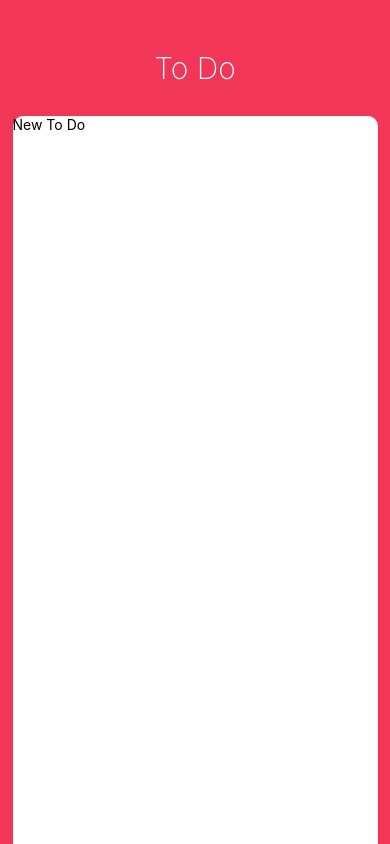
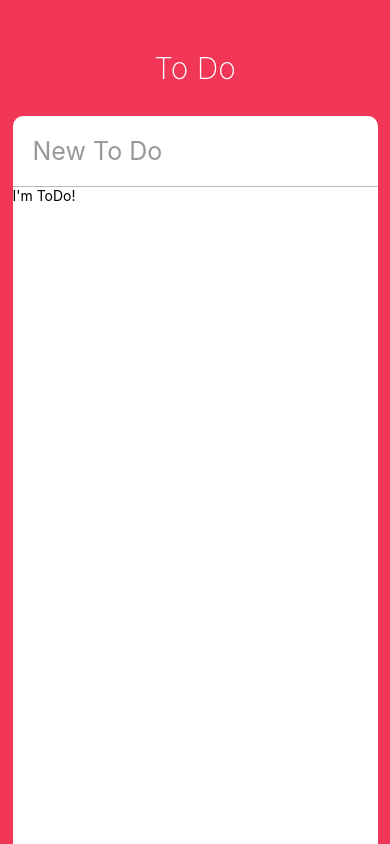
Before and after one commit to amanaksu/todoApp, a React Native app: screen / in a window 390 px wide. Built offline with nearby package versions, Linux system fonts and the light colour scheme.

Commit message:
Coding the UI part 2 - Input

```diff
--- a/App.js
+++ b/App.js
@@ -1,18 +1,43 @@
 import React from 'react';
-import { StyleSheet, Text, View, StatusBar, TextInput, Dimensions, Platform} from 'react-native';
+import { StyleSheet, Text, View, StatusBar, TextInput, Dimensions, Platform, ScrollView} from 'react-native';
+import { render } from 'react-dom';
+import ToDo from "./ToDo";
 
 const { height, width } = Dimensions.get("window");
 
-export default function App() {
+export default class App extends React.Component {
+  state = {
+    newToDo: ""
+  };
+
+  render() {
+    const { newToDo } = this.state;
+
     return (
       <View style={styles.container}>
         <StatusBar barStyle="light-content"/>
         <Text style={styles.title}>To Do</Text>
         <View style={styles.card}>
-        <TextInput style={styles.input} placeholder={"New To Do"}></TextInput>
+          <TextInput style={styles.input}
+                     placeholder={"New To Do"}
+                     value={newToDo}
+                     onChangeText={this._controlNewToDo}
+                     placeholderTextColor={"#999"}
+                     returnKeyType={"done"}
+                     autoCorrect={false} />
+          <ScrollView>
+            <ToDo />
+          </ScrollView>
         </View>
       </View>
     );
+  }
+
+  _controlNewToDo = text => {
+    this.setState({
+      newToDo: text
+    });
+  };
 }
 
 const styles = StyleSheet.create({
@@ -51,6 +76,9 @@
     })
   },
   input: {
-
+    padding: 20,
+    borderBottomColor: "#bbb",
+    borderBottomWidth: 1,
+    fontSize: 25
   },
 });
--- /dev/null
+++ b/ToDo.js
@@ -0,0 +1,16 @@
+import React, { Component } from "react";
+import { View, Text, TouchableOpacity, StyleSheet } from "react-native";
+
+export default class ToDo extends React.Component {
+    render() {
+        return (
+            <View>
+                <Text>I'm ToDo!</Text>
+            </View>
+        );
+    }
+}
+
+const styles = StyleSheet.create({
+
+})
```
Lines whose indentation alone changed are shown as unchanged.
